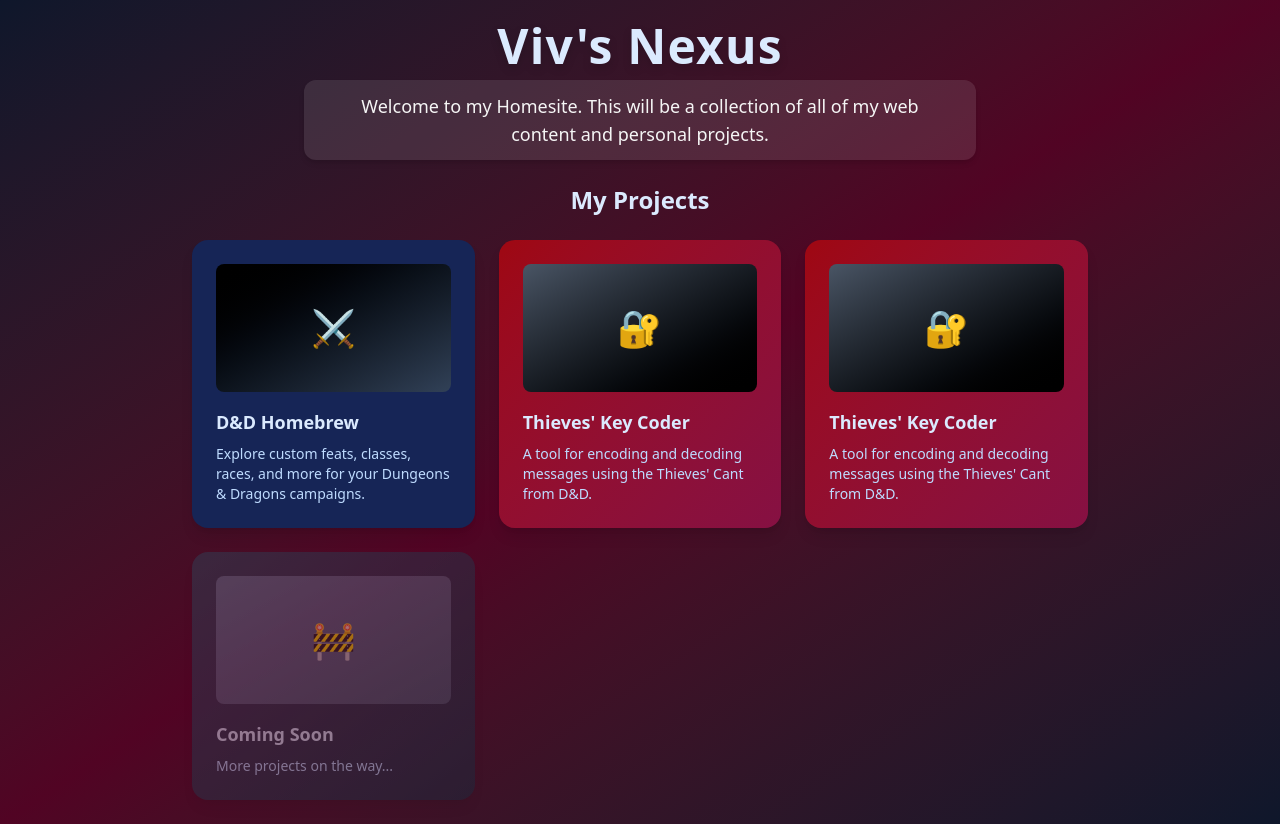
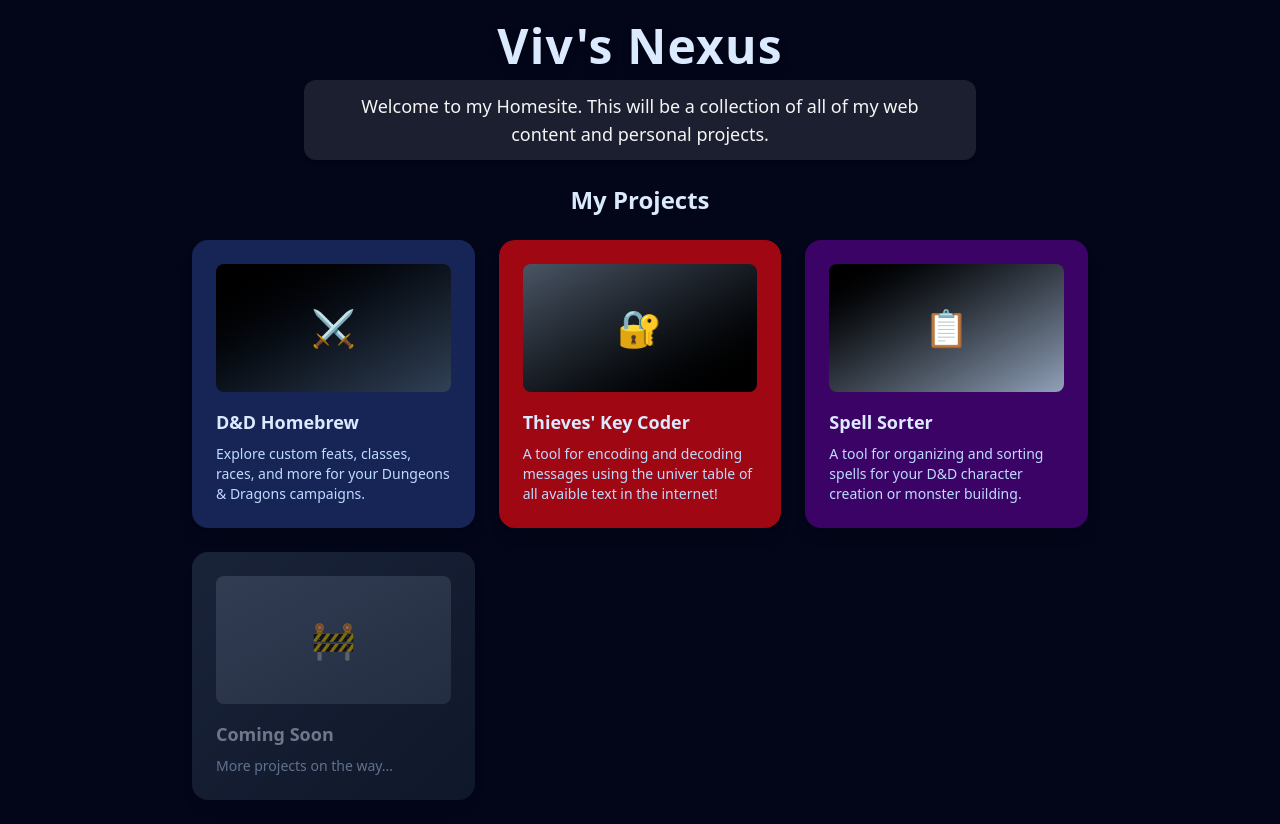
Before and after one commit to VivianVanilla/dnd.vivi.nexus, a React (Vite) app in the folder dnd/: page / in a window 1280 px wide. Built offline with nearby package versions, Linux system fonts and the light colour scheme.

Commit message:
change styling and links

```diff
--- a/dnd/src/Hub.jsx
+++ b/dnd/src/Hub.jsx
@@ -2,7 +2,7 @@ import { Link } from "react-router";
 
 function Hub() {
   return (
-    <div className="min-h-screen bg-gradient-to-br from-slate-900 via-pink-950 to-slate-900 flex flex-col items-center py-6 px-1 sm:px-4">
+    <div className="min-h-screen bg-gradient-to-br bg-slate-950 flex flex-col items-center py-6 px-1 sm:px-4">
       <h1 className="text-4xl sm:text-5xl font-extrabold text-blue-100 drop-shadow-lg mb-2 animate-bounce tracking-wide">
         Viv's Nexus
       </h1>
@@ -25,24 +25,24 @@ function Hub() {
           </Link>
 
           {/* Thieves' Key Coder Card */}
-          <a href="https://thieves-key-coder.vercel.app/" target="_blank" rel="noopener noreferrer" className="block">
-            <div className="bg-gradient-to-br from-red-800 to-pink-900 rounded-2xl shadow-lg p-6 hover:scale-105 transition-transform duration-300 h-full flex flex-col">
+          <a href="https://keycoder.vivi.nexus/" target="_blank" rel="noopener noreferrer" className="block">
+            <div className="bg-gradient-to-br bg-red-800 rounded-2xl shadow-lg p-6 hover:scale-105 transition-transform duration-300 h-full flex flex-col">
               <div className="bg-gradient-to-br from-gray-600 to-black rounded-lg h-32 mb-4 flex items-center justify-center">
                 <span className="text-white text-4xl">🔐</span>
               </div>
               <h4 className="text-lg font-semibold text-blue-100 mb-2">Thieves' Key Coder</h4>
-              <p className="text-blue-200 text-sm flex-grow">A tool for encoding and decoding messages using the Thieves' Cant from D&D.</p>
+              <p className="text-blue-200 text-sm flex-grow">A tool for encoding and decoding messages using the univer table of all avaible text in the internet!</p>
             </div>
           </a>
 
              {/* Spell Sorter*/}
-          <a href="https://thieves-key-coder.vercel.app/" target="_blank" rel="noopener noreferrer" className="block">
-            <div className="bg-gradient-to-br from-red-800 to-pink-900 rounded-2xl shadow-lg p-6 hover:scale-105 transition-transform duration-300 h-full flex flex-col">
-              <div className="bg-gradient-to-br from-gray-600 to-black rounded-lg h-32 mb-4 flex items-center justify-center">
-                <span className="text-white text-4xl">🔐</span>
+          <a href="https://spells.vivi.nexus/" target="_blank" rel="noopener noreferrer" className="block">
+            <div className="bg-gradient-to-br bg-purple-950 rounded-2xl shadow-lg p-6 hover:scale-105 transition-transform duration-300 h-full flex flex-col">
+              <div className="bg-gradient-to-br from-black to-slate-400 rounded-lg h-32 mb-4 flex items-center justify-center">
+                <span className="text-white text-4xl">📋</span>
               </div>
-              <h4 className="text-lg font-semibold text-blue-100 mb-2">Thieves' Key Coder</h4>
-              <p className="text-blue-200 text-sm flex-grow">A tool for encoding and decoding messages using the Thieves' Cant from D&D.</p>
+              <h4 className="text-lg font-semibold text-blue-100 mb-2">Spell Sorter</h4>
+              <p className="text-blue-200 text-sm flex-grow">A tool for organizing and sorting spells for your D&D character creation or monster building.</p>
             </div>
           </a>
 
--- a/dnd/src/index.css
+++ b/dnd/src/index.css
@@ -1,2 +1 @@
 @import 'tailwindcss';
-@plugin "@tailwindcss/typography";
```
